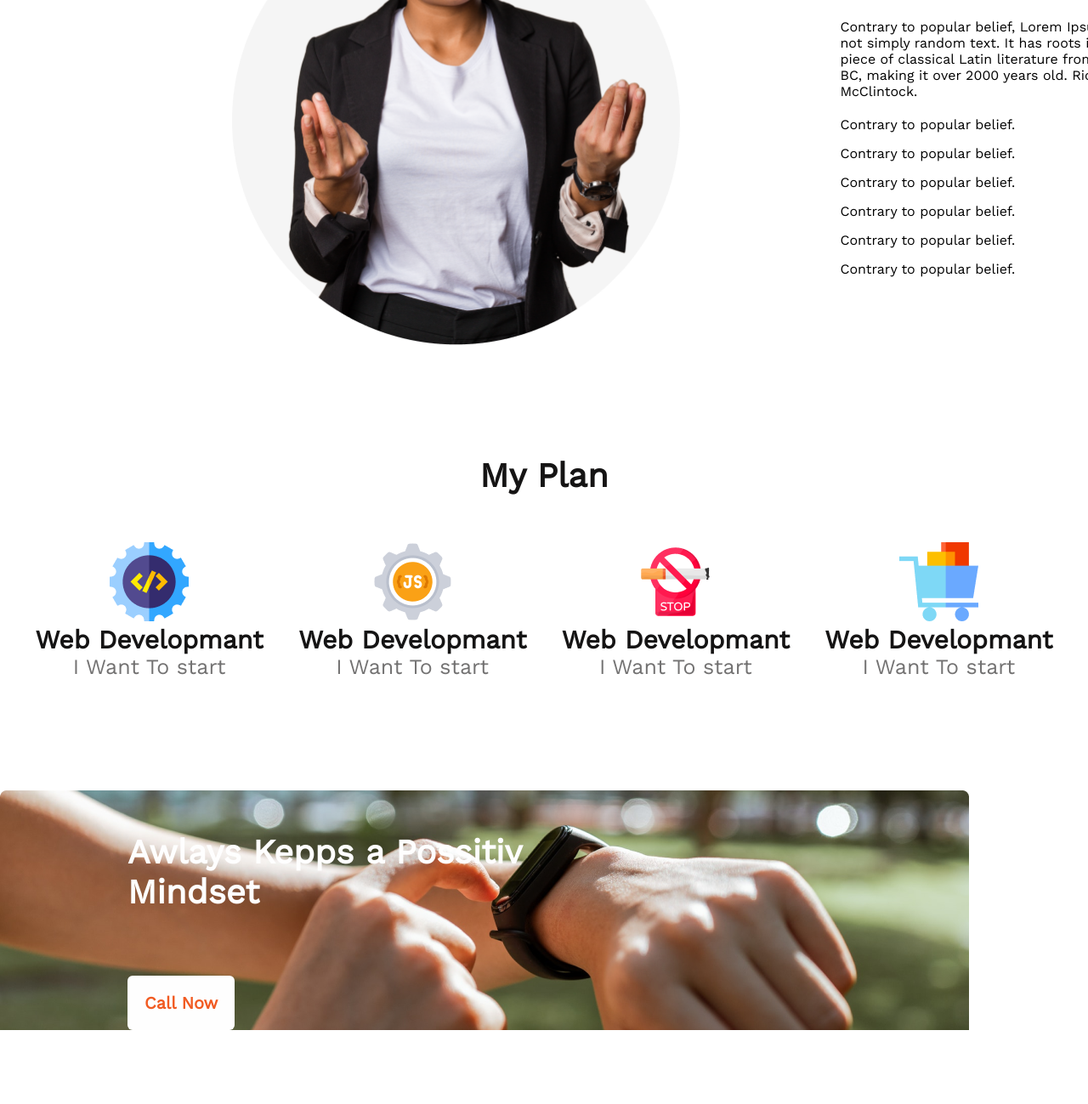
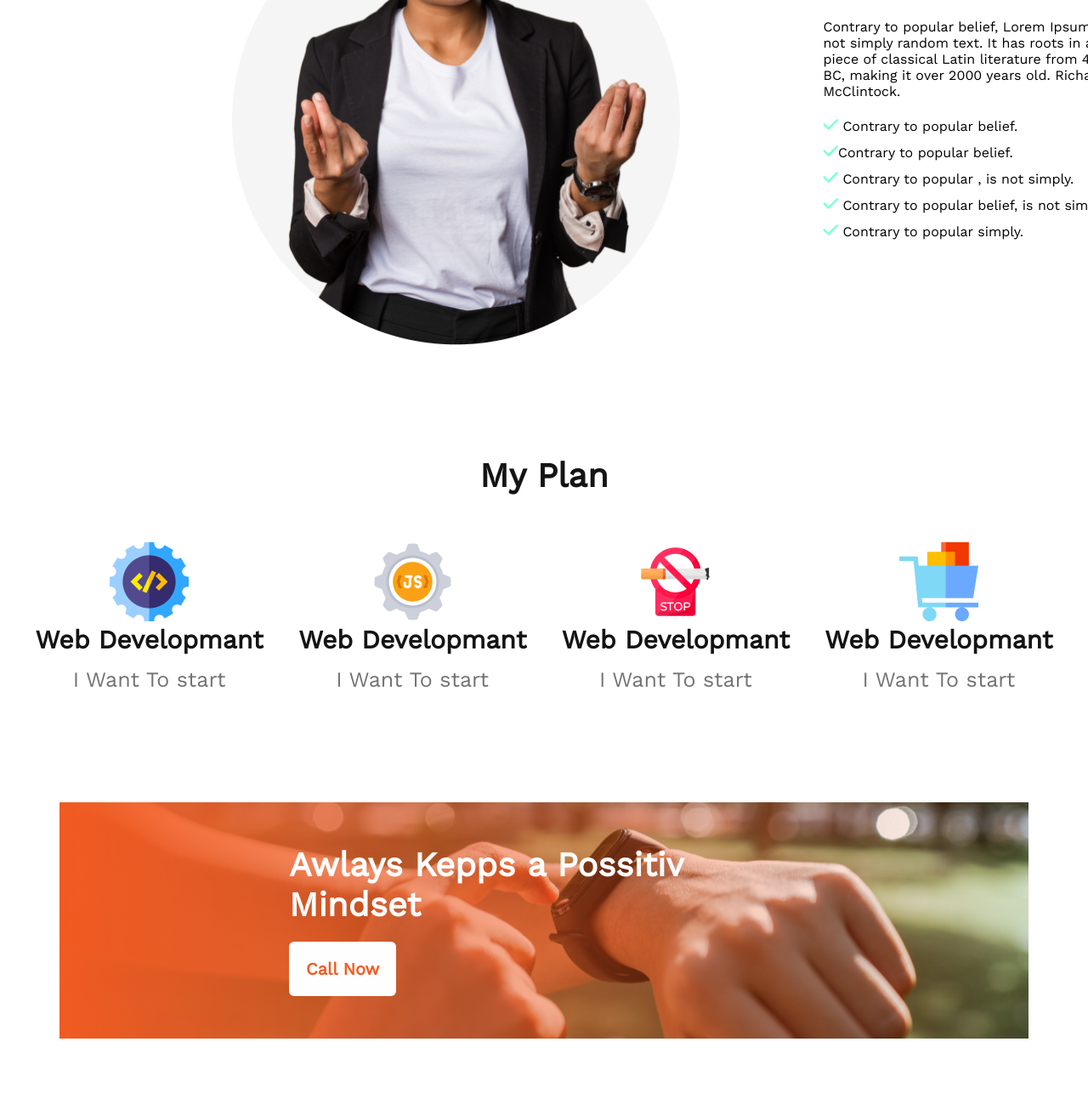
Before and after one commit to NRabib/assignmen-project, a plain HTML site: page index.html in a window 1280 px wide. Shown: the part 1241-2540 px from the top of the page at 85% size. Drawn offline with nearby package versions, Linux system fonts and the light colour scheme.

Commit message:
final result

```diff
--- a/css/style.css
+++ b/css/style.css
@@ -59,17 +59,18 @@ header{
     margin-bottom: 25px;
 }
 .person-list{
-    margin-left: 170px;
+    margin-left: 150px;
     margin-top: 220px;
 }
 .persion-discription{
     margin-bottom: 20px;
 }
-.person-list p{
-
+.icon{
+    margin-top: 10px;
 }
-.icon{
-    margin-top: 15px;
+.icon i{
+    color: aquamarine;
+    font-size: 20px;
 }
 /* person section style End here */
 /* plan section style start here */
@@ -100,25 +101,26 @@ header{
     font-weight: 500;
     font-size: 25px;
     color: #737272;
+    margin-top: 15px;
 }
 /* plan section end here */
 
 /* advise section style start here */
-.advise{
+.graidant{
     margin-top: 130px;
+    background: url(../images/gradient2.png),url(../images/watch.png);
+    background-repeat: no-repeat;
+    background-position: center;
+    margin-bottom: 100px;
 
 }
-.advise-banner{
-background: url(../images/watch.png);
-background-repeat: no-repeat;
-}
-.advise-title{
-    padding: 50px 50px 100px 150px;
-    text-align: left;
+.gradiant-title{
+      padding: 50px 50px 20px 150px;
+      margin-left: 190px;
       font-weight: 700;
       font-size: 40px;
       color: #fefefe;
-    margin-bottom: -30px;
+      /* margin-bottom: -30px; */
 }
 .second-Button{
     background: #fefefe;
@@ -128,13 +130,11 @@ background-repeat: no-repeat;
     font-size: 20px;
     font-weight: 800;
     border: 0;
-    margin-top: 5px;
-    margin-left: 150px;
+    margin-left: 340px;
+    margin-bottom: 50px;
 }
-.section-container{
-    margin-right: 250px;
     /* advise section end here */
-}
+
 /* contact section style start here */
 .contact{
     display: flex;
@@ -184,4 +184,7 @@ background-repeat: no-repeat;
 	font-weight: 800;
     margin-top: 10px;
 }
+.section-container{
+    margin-right: 250px;
+}
 /* contact section style End here */
--- a/index.html
+++ b/index.html
@@ -7,6 +7,7 @@
     <title>Assignment-one</title>
     <link rel="stylesheet" href="./css/style.css">
     <link href="https://fonts.googleapis.com/css2?family=Lato:wght@100;300;400;700&family=Work+Sans&display=swap" rel="stylesheet">
+    <script src="https://kit.fontawesome.com/267b30f1cb.js" crossorigin="anonymous"></script>
 </head>
 <body>
     <!-- header section start here -->
@@ -30,27 +31,19 @@
             <h2 class="person-title">My failures of <br> previous year</h2>
             <p class="persion-discription">Contrary to popular belief, Lorem Ipsum is not simply random text. It has roots in a piece of classical Latin literature from 45 BC, making it over 2000 years old. Richard McClintock.</p>
             <div class="icon">
-
-                <p>Contrary to popular belief.</p>
+                <p> <i class="fa-solid fa-check"></i> Contrary to popular belief.</p>
             </div>
             <div class="icon">
-                <p>Contrary to popular belief.</p>
+                <p> <i class="fa-solid fa-check"></i>Contrary to popular belief.</p>
             </div>
             <div class="icon">
-
-                <p>Contrary to popular belief.</p>
+                <p> <i class="fa-solid fa-check"></i> Contrary to popular , is not simply.</p>
             </div>
             <div class="icon">
-
-                <p>Contrary to popular belief.</p>
+                <p> <i class="fa-solid fa-check"></i> Contrary to popular belief, is not simply.</p>
             </div>
             <div class="icon">
-
-                <p>Contrary to popular belief.</p>
-            </div>
-            <div class="icon">
-
-                <p>Contrary to popular belief.</p>
+                <p> <i class="fa-solid fa-check"></i> Contrary to popular simply.</p>
             </div>
         </div>
     </section>
@@ -84,12 +77,10 @@
     </section>
     <!-- plan section End here -->
 
-    <!-- advise secttion start here -->
-    <section class="advise">
-        <div class="advise-banner">
-            <h2 class="advise-title">Awlays Kepps a Possitiv <br> Mindset</h2>
+    <!-- gradiant secttion start here -->
+    <section class="graidant">
+            <h2 class="gradiant-title">Awlays Kepps a Possitiv <br> Mindset</h2>
             <button class="second-Button">Call Now</button>
-        </div>
     </section>
     <!-- advise secttion End here -->
 
```
Lines whose indentation alone changed are shown as unchanged.
